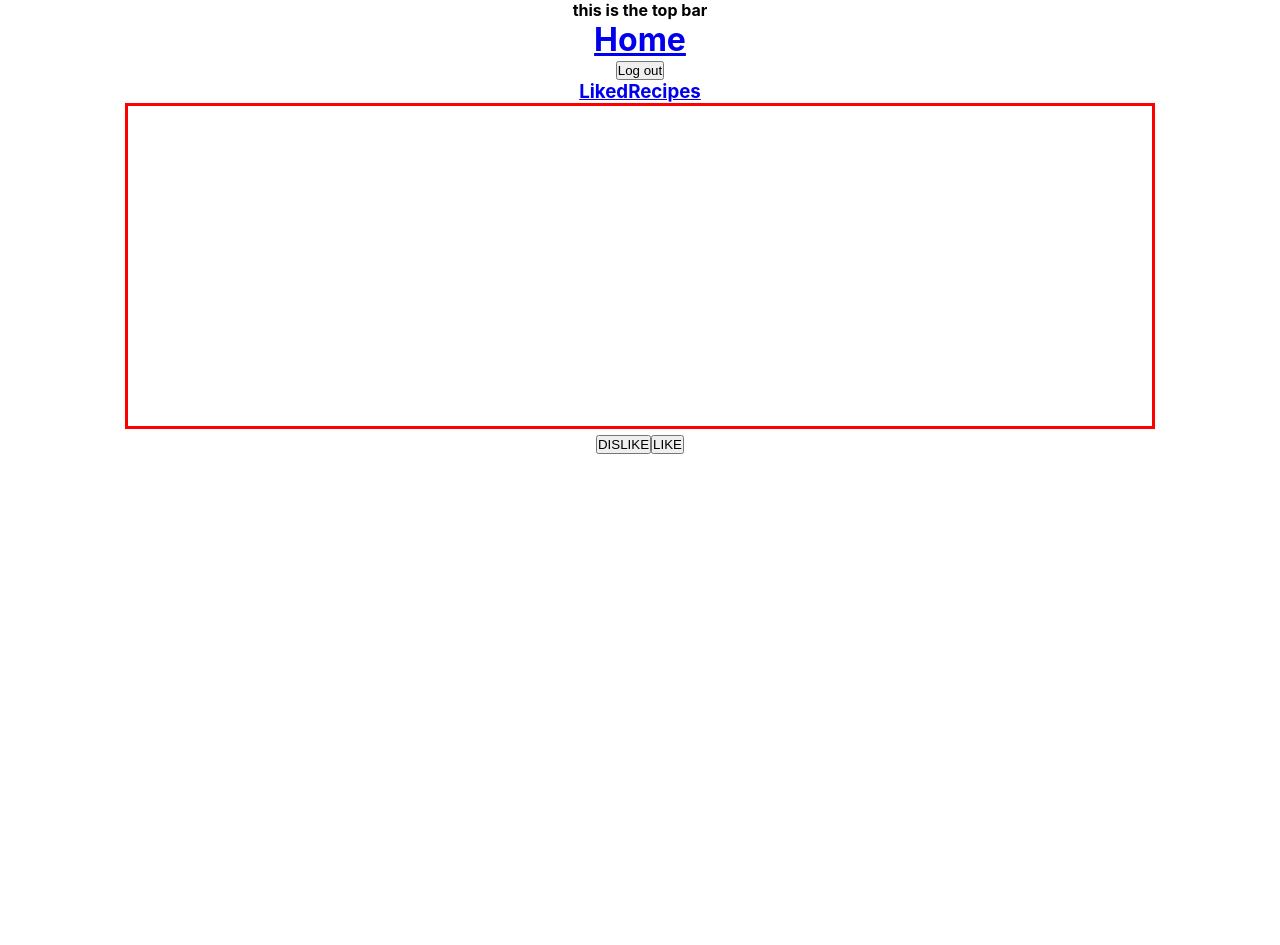
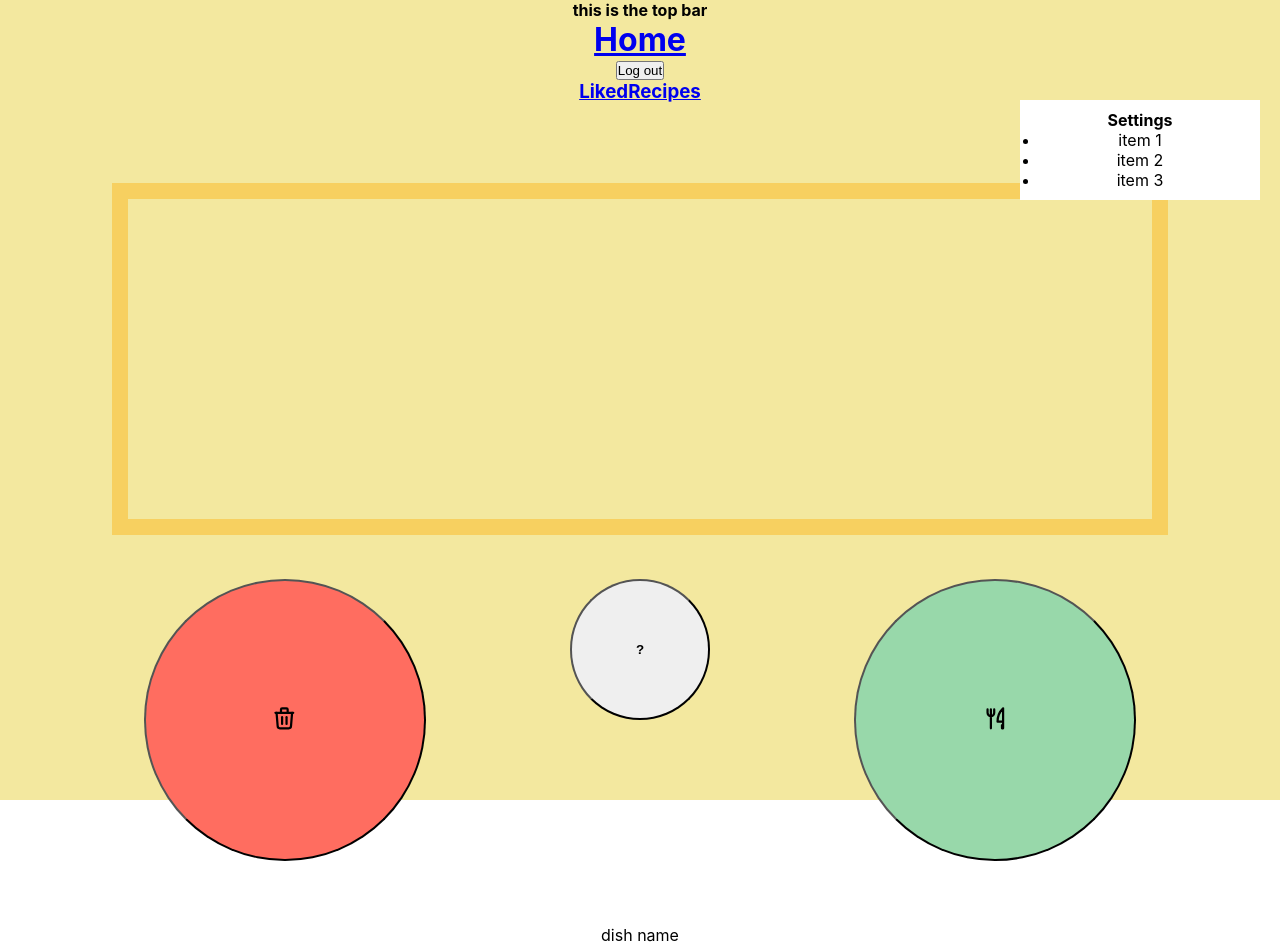
Before and after one commit to tornikej98/Hungry, a React (Create React App) app in the folder client/: page / in a window 1280 px wide. Before the commit the page ends 800 px from the top, so only its background shows below. Built offline with nearby package versions, Linux system fonts and the light colour scheme; sample sign-in values are in the browser's storage.

Commit message:
started styling main page

```diff
--- a/client/package.json
+++ b/client/package.json
@@ -7,6 +7,7 @@
     "@testing-library/jest-dom": "^5.16.5",
     "@testing-library/react": "^13.4.0",
     "@testing-library/user-event": "^13.5.0",
+    "popper.js": "^1.16.1",
     "react": "^18.2.0",
     "react-dom": "^18.2.0",
     "react-icons": "^4.9.0",
--- a/client/src/pages/MainPage.js
+++ b/client/src/pages/MainPage.js
@@ -3,6 +3,10 @@ import TopBar from "../components/TopBar"
 import { Link } from 'react-router-dom'
 import { useEffect } from 'react'
 import React, { useState } from 'react'
+import { TbToolsKitchen2 } from 'react-icons/tb'
+import { TbTrash } from 'react-icons/tb'
+import { IconContext } from "react-icons";
+
 import('./mainpage.css')
 
 
@@ -66,20 +70,40 @@ function MainPage() {
                 <h3>LikedRecipes</h3>
             </Link>
 
+            <div className='dropdown-menu'>
+                <h4>Settings</h4>
+                <ul>
+                    <li>item 1</li>
+                    <li>item 2</li>
+                    <li>item 3</li>
+
+                </ul>
+            </div>
             <div className='recipe-selector'>
                 <div className='picture'>
                     {/* <img src={randomRecipe.recipes[0].image} /> */}
 
                 </div>
-                <div className='buttons'>
-                    <button onClick={() => fetchOnClick()}>DISLIKE</button>
-                    <button>LIKE</button>
+                <IconContext.Provider value={{ size: "2em" }}>
+
+                    <div className='buttons'>
+                        <button className='dislike' onClick={() => fetchOnClick()}><TbTrash className='icon' /></button>
+                        <button className='info'>?</button>
+                        <button className='like'><TbToolsKitchen2 className='icon' /></button>
+                    </div>
+                </IconContext.Provider>
+                <div className='recipe-name'>
+                    <p>dish name</p>
                 </div>
 
             </div>
 
         </div>
     )
+
+
 }
 
+
+
 export default MainPage
--- a/client/src/pages/mainpage.css
+++ b/client/src/pages/mainpage.css
@@ -1,8 +1,90 @@
+.main-page {
+    background-color: rgb(243, 232, 159);
+    height: 100vh;
+}
+
 .picture {
+    margin-top: 10vh;
     display: inline-flex;
     justify-content: center;
     width: 80vw;
     height: 40vh;
     border-style: solid;
-    border-color: red;
+    border-color: rgb(247, 208, 96);
+    border-width: 2vh;
 }
+
+.buttons {
+    margin-top: 5vh;
+    display: flex;
+    justify-content: space-evenly;
+
+}
+
+
+
+.like {
+    background-color: rgb(152, 216, 170);
+    width: 22vw;
+    height: 22vw;
+    border-radius: 50%;
+    font-weight: 600;
+}
+
+.dislike {
+    background-color: rgb(255, 109, 96);
+    width: 22vw;
+    height: 22vw;
+    border-radius: 50%;
+    font-weight: 600;
+}
+
+.info {
+    width: 11vw;
+    height: 11vw;
+    border-radius: 50%;
+    font-weight: 600;
+}
+
+.icon {
+    size: 4em;
+}
+
+.recipe-name {
+    margin-top: 8vh;
+}
+
+.dropdown-menu {
+    position: absolute;
+    top: 100px;
+    right: 20px;
+    background-color: #fff;
+    border-radius: var(--border-radius);
+    padding: 10px 20px;
+    width: 200px;
+}
+
+.dropdown-menu::before {
+    content: '';
+    position: absolute;
+    top: -5px;
+    right: 20px;
+    height: 20px;
+    width: 20px;
+    background: var(--secondary-bg);
+    transform: rotate(45deg);
+}
+
+.dropdown-menu.active {
+    opacity: 1;
+    visibility: visible;
+    transform: translateY(0);
+    transition: var(--speed) ease;
+}
+
+.dropdown-menu.inactive {
+    opacity: 0;
+    visibility: hidden;
+    transform: translateY(-20px);
+    transition: var(--speed) ease;
+}
```
Also changed, not shown: 1 other file (tests, documents, lock files or other folders).
